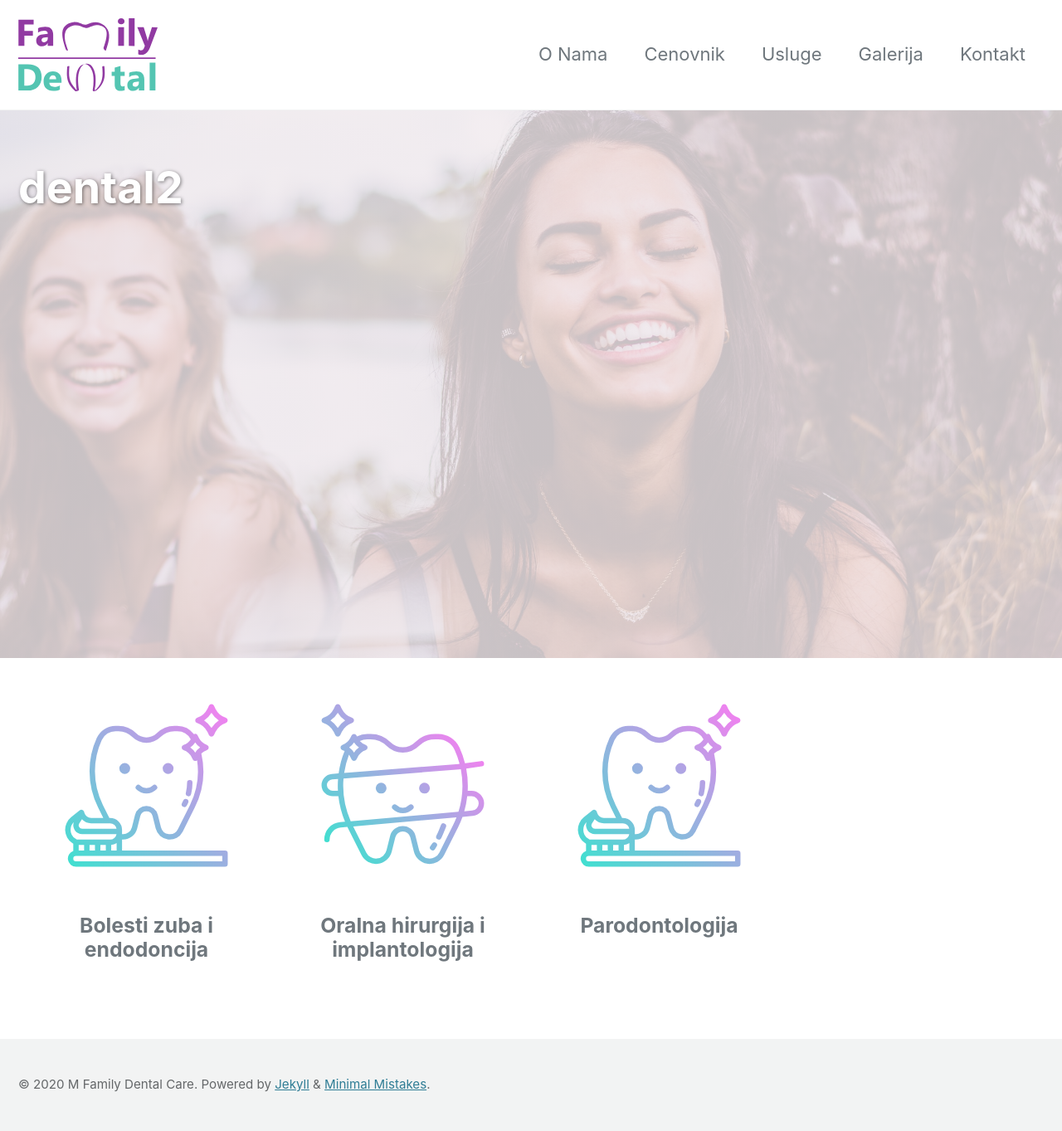
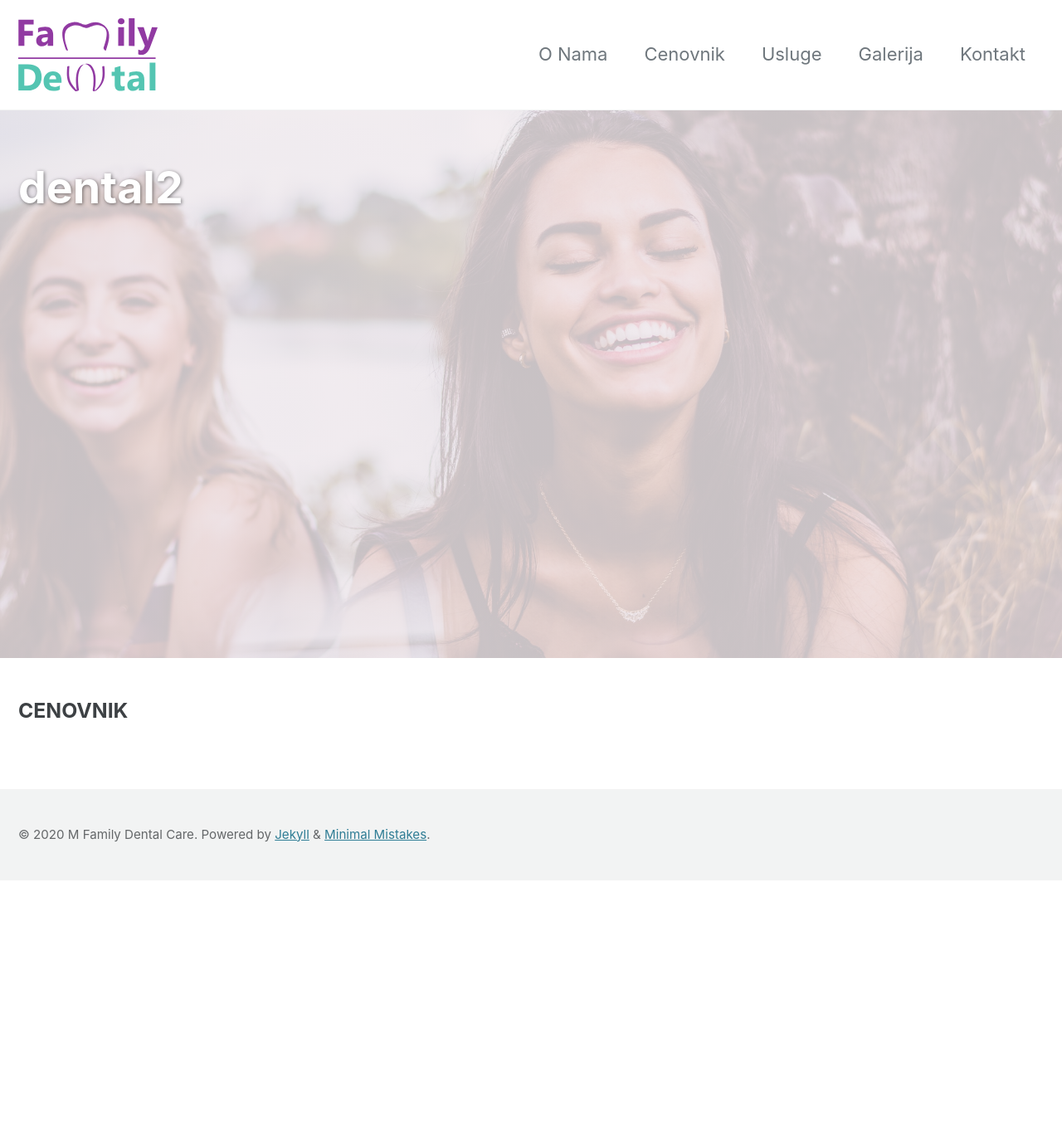
Before and after one commit to kukibrkica/dental2, a Jekyll site: the page built from _pages/Cenovnik.html, in a window 1280 px wide. Shown: the whole page at 83% size. Built offline with Jekyll 4.4.1, drawn with Linux system fonts in a browser that asks for light colours; cached includes are drawn as plain includes; after the commit the page ends 1061 px from its top, so only the background shows below that.

Commit message:
Update Cenovnik.html

```diff
--- a/_pages/Cenovnik.html
+++ b/_pages/Cenovnik.html
@@ -6,35 +6,4 @@ header:
   overlay_filter: rgba(240,233,237, 0.8)
 ---
 
-<div class='mod modGallery'>
-  <div class='row'>
-      <ul class='gallery large-block-grid-4 medium-block-grid-3 seperated small-block-grid-2'>
-
-          <li class='brand'>
-            <a href='{{site.baseurl}}/Bolesti_zuba_i_endodoncija'>
-              <img alt="" src="{{site.baseurl}}/assets/images/tooth.svg" />
-              <div class='thumb-info'>
-                <h3>Bolesti zuba i endodoncija</h3>
-              </div>
-            </a>
-          </li>
-
-          <li class='web-design print'>
-            <a href='portfolio-item.html'>
-              <img alt="" src="{{site.baseurl}}/assets/images/teeth.svg" />
-                <div class='thumb-info'>
-                  <h3>Oralna hirurgija i implantologija</h3>
-              </div>
-            </a>
-          </li>
-
-          <li class='brand'>
-            <a href='portfolio-item.html'>
-              <img alt="" src="{{site.baseurl}}/assets/images/tooth.svg" />
-              <div class='thumb-info'>
-                <h3>Parodontologija</h3>
-              </div>
-            </a>
-          </li>
-        </ul>
-      </div>
+<div><h3>CENOVNIK</h3></div>
```
